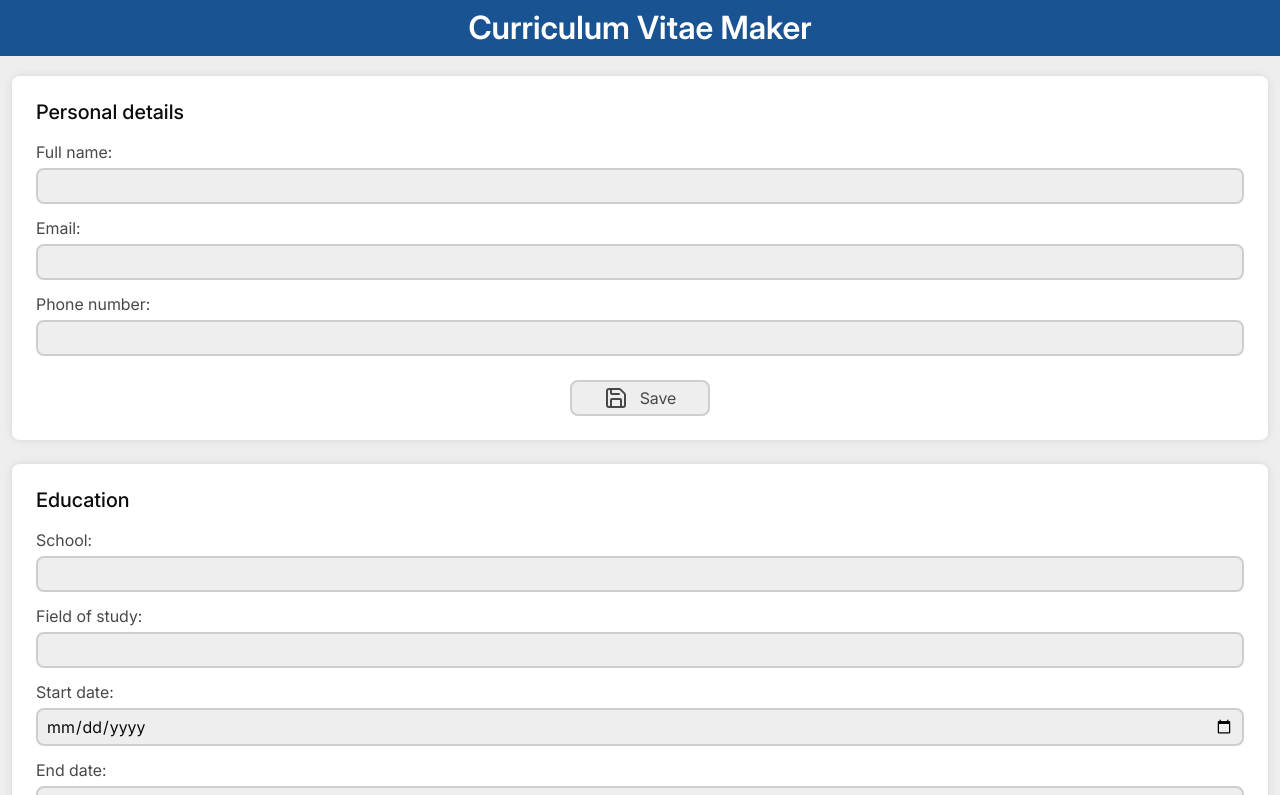
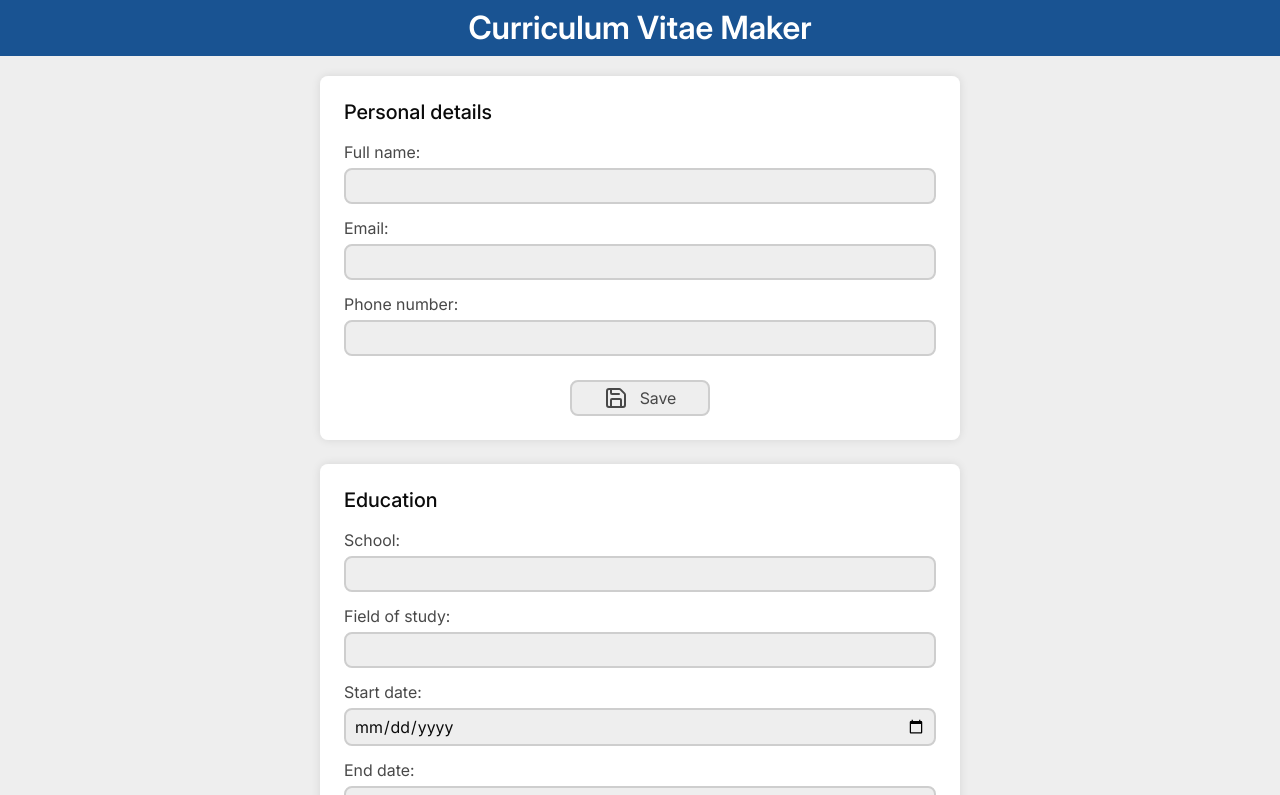
Before and after one commit to stebeus/curriculum-vitae-maker, a React (Vite) app: page / in a window 1280 px wide. Shown: the top 795 px of the page. Built offline with nearby package versions, Linux system fonts and the light colour scheme.

Commit message:
feat: add max-width to form

```diff
--- a/src/assets/styles/ResumeForm.css
+++ b/src/assets/styles/ResumeForm.css
@@ -7,6 +7,8 @@
   form {
     display: grid;
     gap: var(--space-xl);
+    max-width: 640px;
+    margin: 0 auto;
   }
 
   fieldset {
```
